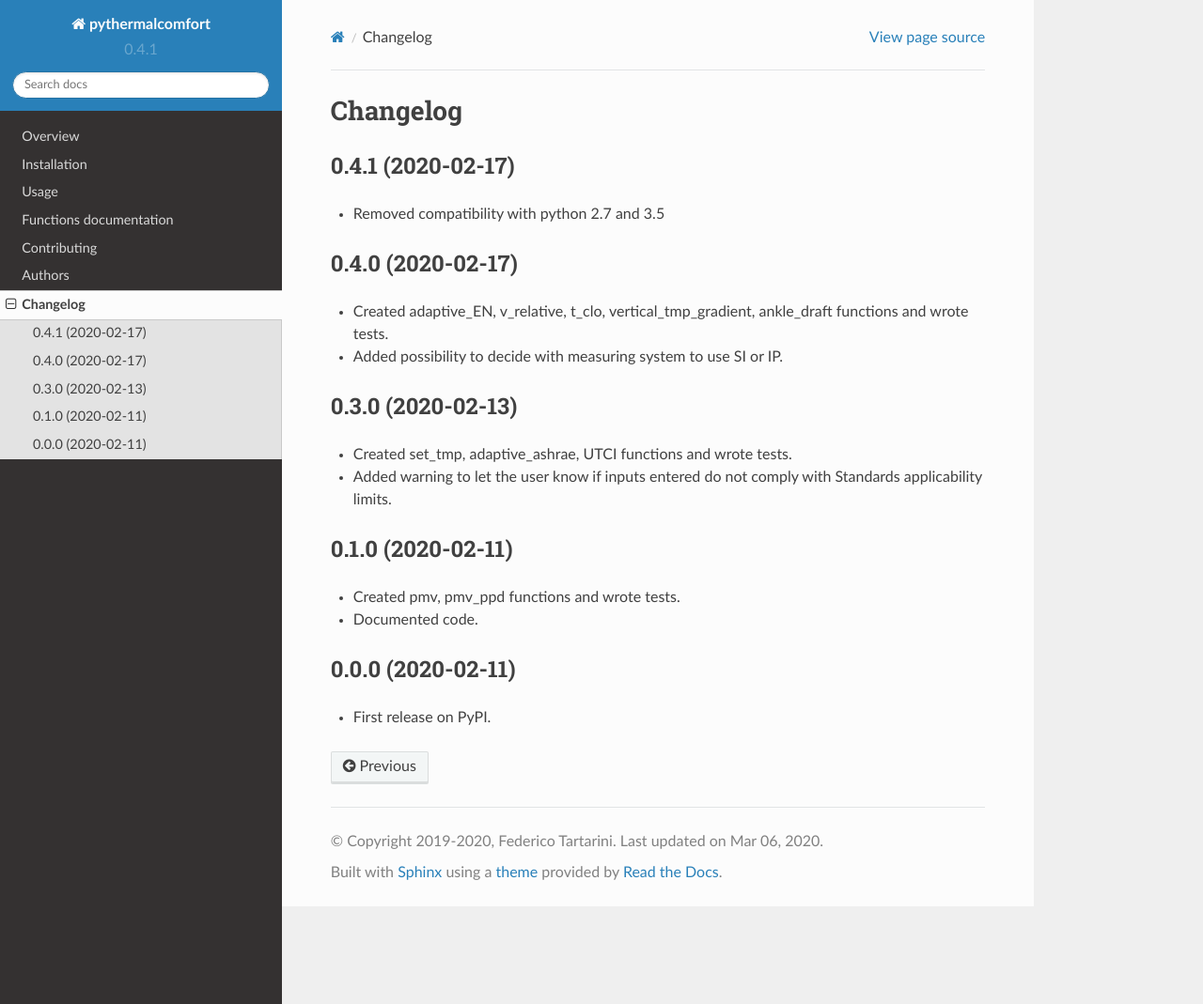
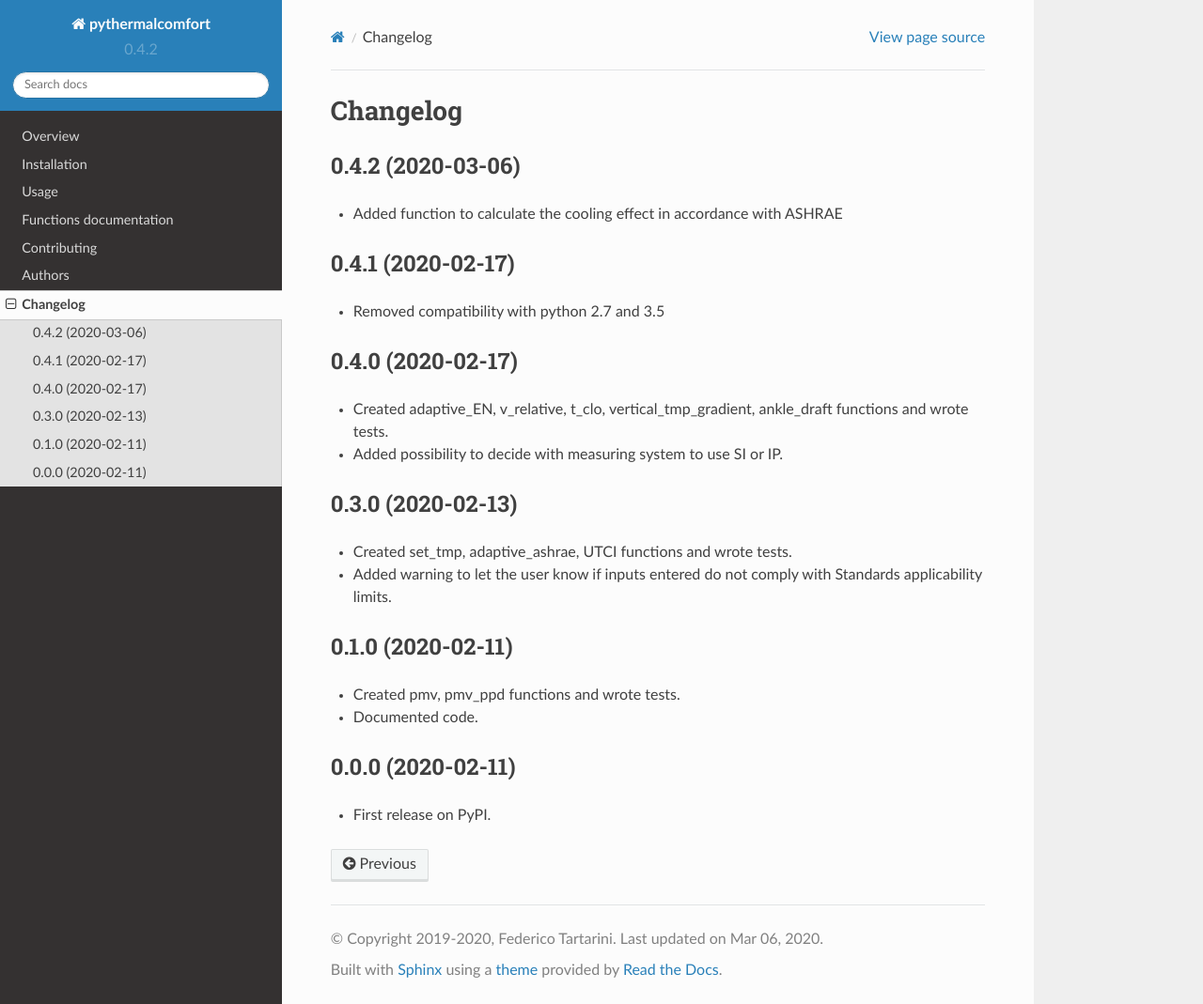
Before and after one commit to CenterForTheBuiltEnvironment/pythermalcomfort, a Sphinx documentation site: the page built from docs/changelog.rst, in a window 1280 px wide and 1069 px high. Shown: the whole window at 94% size. Built offline with Sphinx 7.4.7 and the Read the Docs theme 2.0.0, drawn with Linux system fonts in a browser that asks for light colours.

Commit message:
patched and tagged version

```diff
--- a/CHANGELOG.rst
+++ b/CHANGELOG.rst
@@ -1,6 +1,11 @@
 
 Changelog
 =========
+
+0.4.2 (2020-03-06)
+------------------
+
+* Added function to calculate the cooling effect in accordance with ASHRAE
 
 0.4.1 (2020-02-17)
 ------------------
--- a/README.rst
+++ b/README.rst
@@ -53,9 +53,9 @@
     :alt: Supported implementations
     :target: https://pypi.org/project/pythermalcomfort
 
-.. |commits-since| image:: https://img.shields.io/github/commits-since/CenterForTheBuiltEnvironment/pythermalcomfort/v0.4.1.svg
+.. |commits-since| image:: https://img.shields.io/github/commits-since/CenterForTheBuiltEnvironment/pythermalcomfort/v0.4.2.svg
     :alt: Commits since latest release
-    :target: https://github.com/CenterForTheBuiltEnvironment/pythermalcomfort/compare/v0.4.1...master
+    :target: https://github.com/CenterForTheBuiltEnvironment/pythermalcomfort/compare/v0.4.2...master
 
 
 
--- a/docs/conf.py
+++ b/docs/conf.py
@@ -22,7 +22,7 @@
 year = '2019-2020'
 author = 'Federico Tartarini'
 copyright = '{0}, {1}'.format(year, author)
-version = release = '0.4.1'
+version = release = '0.4.2'
 
 pygments_style = 'trac'
 templates_path = ['.']
--- a/setup.py
+++ b/setup.py
@@ -25,7 +25,7 @@
 
 setup(
     name='pythermalcomfort',
-    version='0.4.1',
+    version='0.4.2',
     license='MIT',
     description='Package to calculate sevral thermal comfort indeces (e.g. PMV, PPD, SET, adaptive) and convert physical variables.',
     long_description='%s\n%s' % (
--- a/src/pythermalcomfort/__init__.py
+++ b/src/pythermalcomfort/__init__.py
@@ -1,3 +1,3 @@
-__version__ = '0.4.1'
+__version__ = '0.4.2'
 
 from pythermalcomfort.models import *
```
Also changed, not shown: .bumpversion.cfg.
